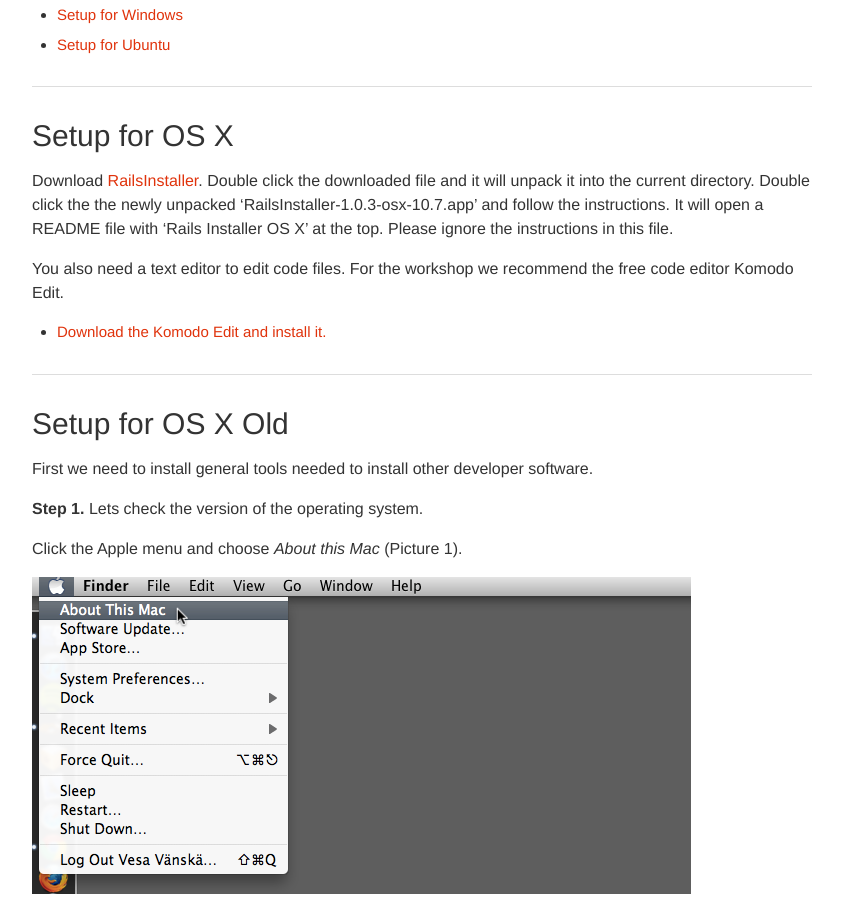
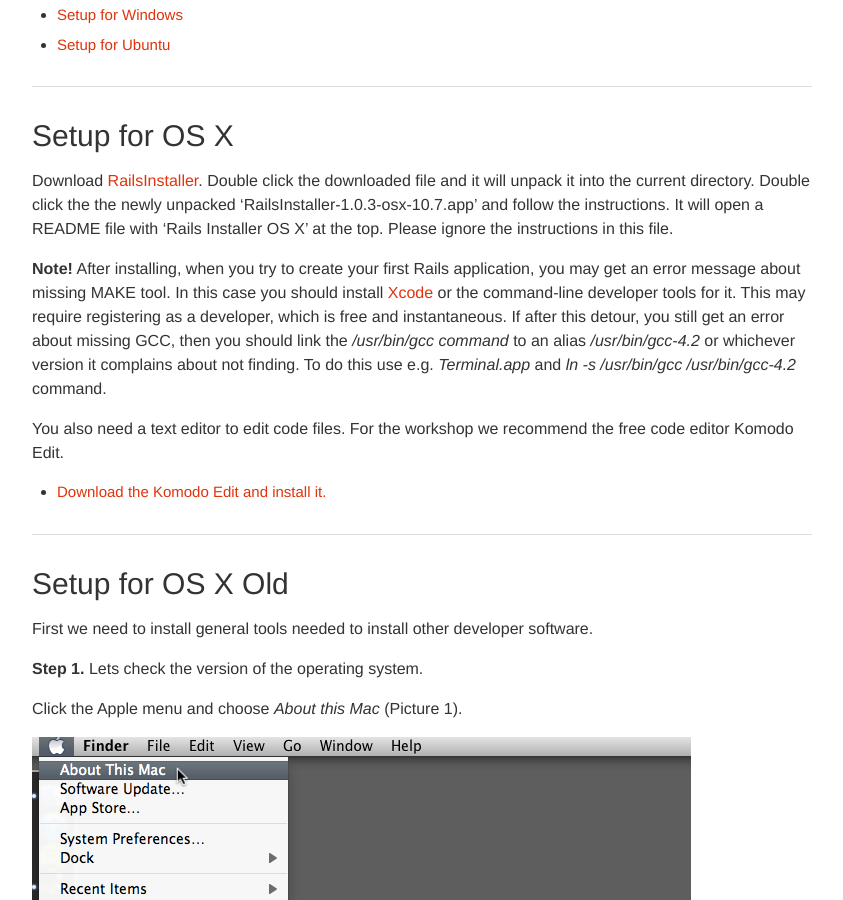
Before and after one commit to railsgirls/guides.railsgirls.com, a Jekyll site: the page built from _posts/2012-04-18-install.markdown, in a window 1280 px wide and 900 px high, scrolled down 468 px. Shown: the whole window, without its empty margins (158-1001 px from the left). Built offline with Jekyll 4.4.1, drawn with Linux system fonts in a browser that asks for light colours; Markdown is read by kramdown in place of the engine named in the settings.

Commit message:
Add note about missing MAKE and GCC tools to setup

```diff
--- a/_posts/2012-04-18-install.markdown
+++ b/_posts/2012-04-18-install.markdown
@@ -21,6 +21,8 @@
 ## Setup for OS X
 
 Download [RailsInstaller](https://github.com/downloads/railsinstaller/railsinstaller-nix/RailsInstaller-1.0.3-osx-10.7.app.tgz). Double click the downloaded file and it will unpack it into the current directory. Double click the the newly unpacked 'RailsInstaller-1.0.3-osx-10.7.app' and follow the instructions. It will open a README file with 'Rails Installer OS X' at the top. Please ignore the instructions in this file.
+
+**Note!** After installing, when you try to create your first Rails application, you may get an error message about missing MAKE tool. In this case you should install [Xcode](https://developer.apple.com/xcode/) or the command-line developer tools for it. This may require registering as a developer, which is free and instantaneous. If after this detour, you still get an error about missing GCC, then you should link the */usr/bin/gcc command* to an alias */usr/bin/gcc-4.2* or whichever version it complains about not finding. To do this use e.g. *Terminal.app* and *ln -s /usr/bin/gcc /usr/bin/gcc-4.2* command.
 
 You also need a text editor to edit code files. For the workshop we recommend the free code editor Komodo Edit.
 
```
